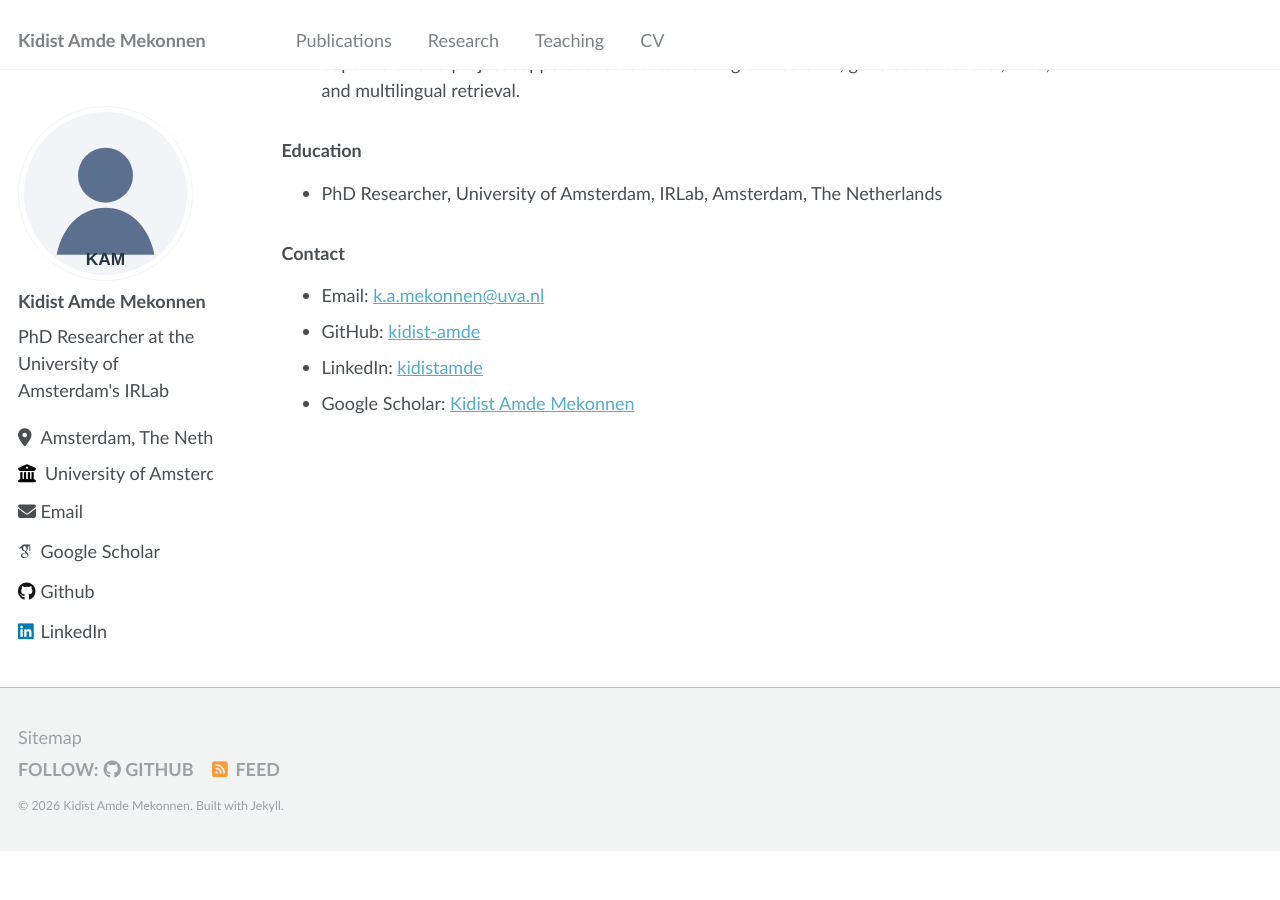
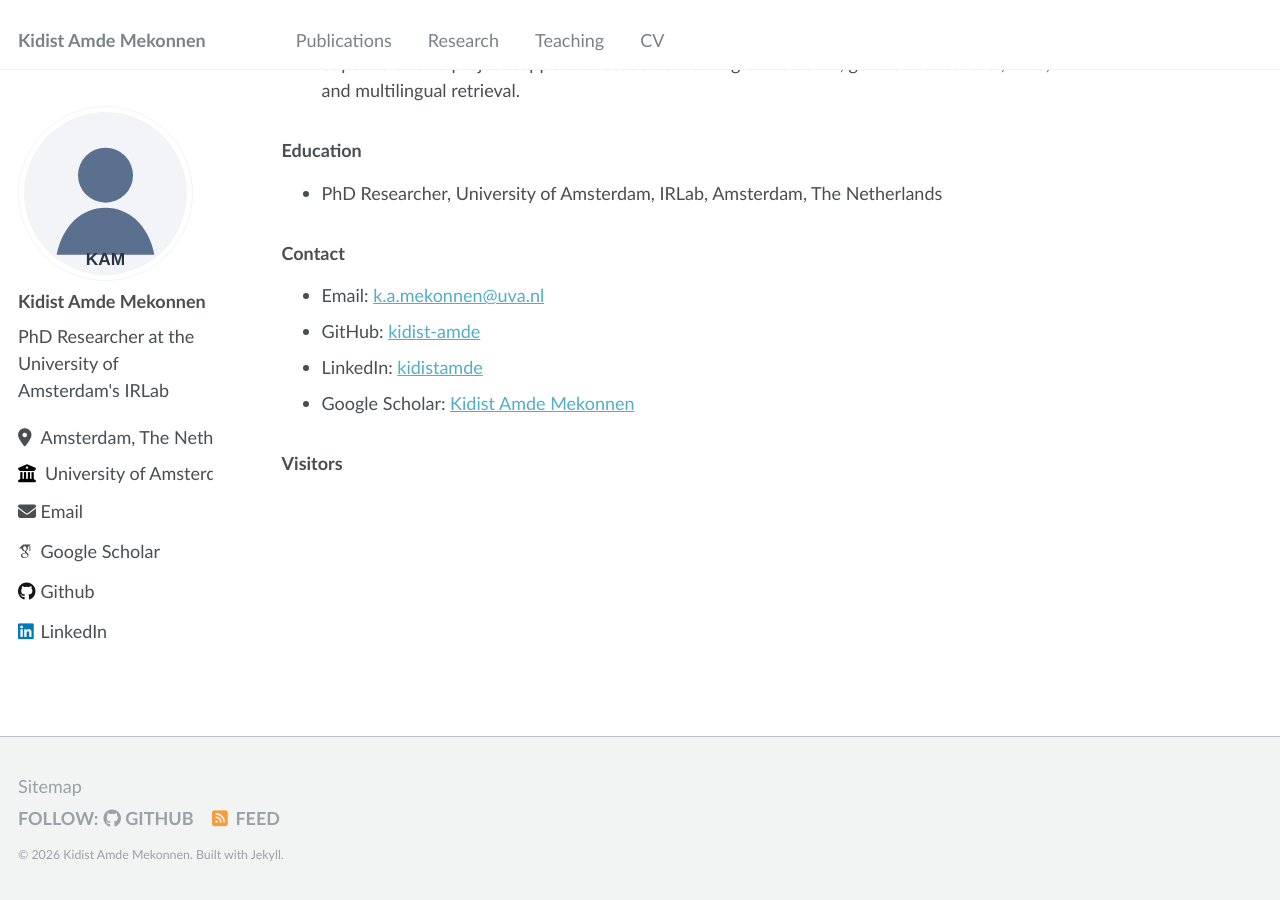
Before and after one commit to kidist-amde/kidist-amde.github.io, a Jekyll site: the page built from _pages/about.md, in a window 1280 px wide and 900 px high, scrolled down 1910 px. Built offline with Jekyll 4.4.1, drawn with Linux system fonts in a browser that asks for light colours; some web fonts are replaced; a script that is not in the unit is left out; before the commit the page ends 2762 px from its top, so only the background shows below that.

Commit message:
Add visitors map

```diff
--- a/_pages/about.md
+++ b/_pages/about.md
@@ -62,3 +62,8 @@ Findings of the Association for Computational Linguistics \
 * GitHub: [kidist-amde](https://github.com/kidist-amde)
 * LinkedIn: [kidistamde](https://www.linkedin.com/in/kidistamde/)
 * Google Scholar: [Kidist Amde Mekonnen](https://scholar.google.com/citations?user=_c20PQwAAAAJ&hl=en)
+
+### Visitors
+<div style="max-width: 360px; width: 100%; overflow: hidden;">
+  <script type="text/javascript" id="clstr_globe" src="//clustrmaps.com/globe.js?d=cdeuZkcQjfNVFIKhN3pyrvouyqB8mew71lwYL14uPfk"></script>
+</div>
```
